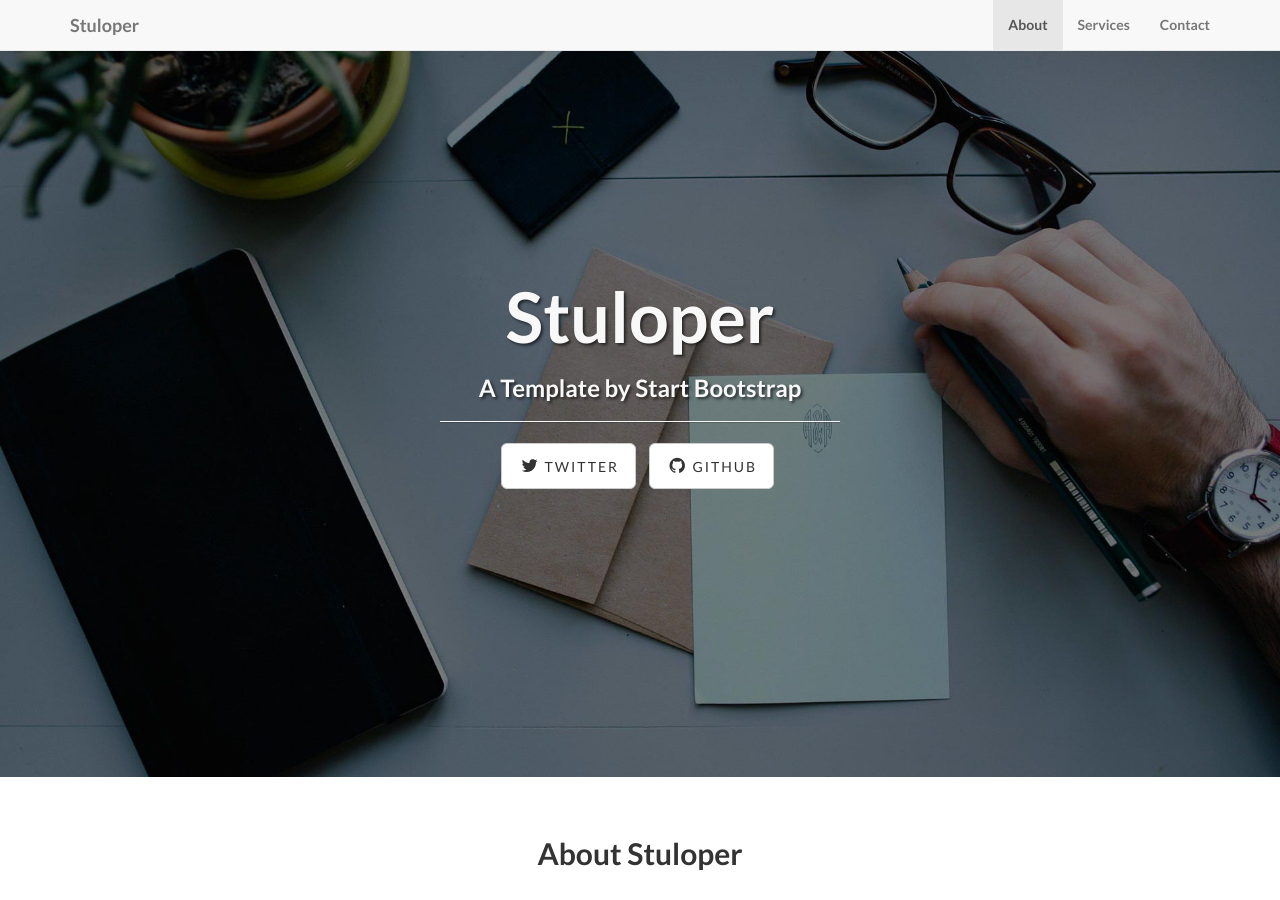
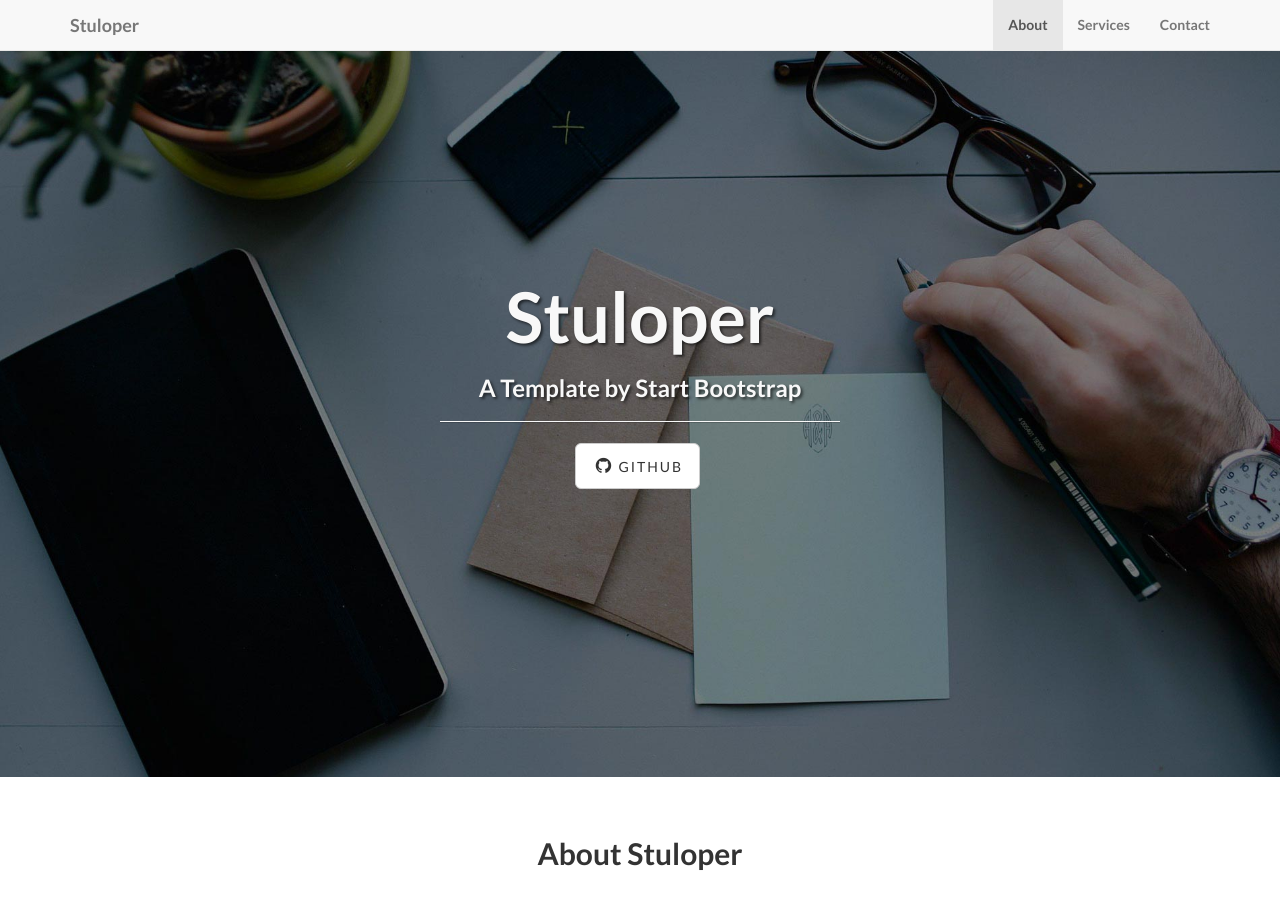
Before and after one commit to stuloper/page, a Jekyll site: the page built from index.html, in a window 1280 px wide and 900 px high. Built offline with Jekyll 4.4.1, drawn with Linux system fonts in a browser that asks for light colours.

Commit message:
Update _config.yml

```diff
--- a/_config.yml
+++ b/_config.yml
@@ -25,7 +25,5 @@
 # ----------------------- #
 
 social:
-  - title: twitter
-    url: https://twitter.com/SBootstrap
   - title: github
     url: https://github.com/stuloper
```
